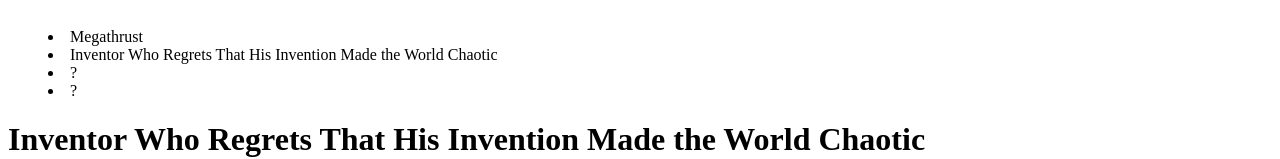
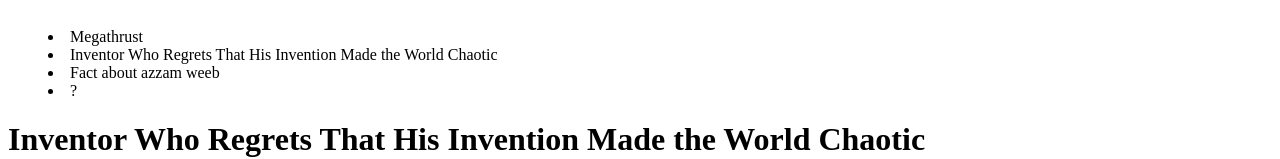
Before and after one commit to Adzan1/Adzan7, a plain HTML site: page index.html in a window 1280 px wide. Shown: the part 248-407 px from the top of the page. Drawn offline with Linux system fonts and the light colour scheme.

Commit message:
Update index.html

```diff
--- a/index.html
+++ b/index.html
@@ -19,7 +19,7 @@ The Cascadia Subduction Zone, which includes the coasts of Alaska, Washington, O
 <menu Explanation24>
   <li>Megathrust</li>
   <li>Inventor Who Regrets That His Invention Made the World Chaotic</li>
-  <li>?</li>
+  <li>Fact about azzam weeb</li>
   <li>?</li>
 </menu>
 
```
